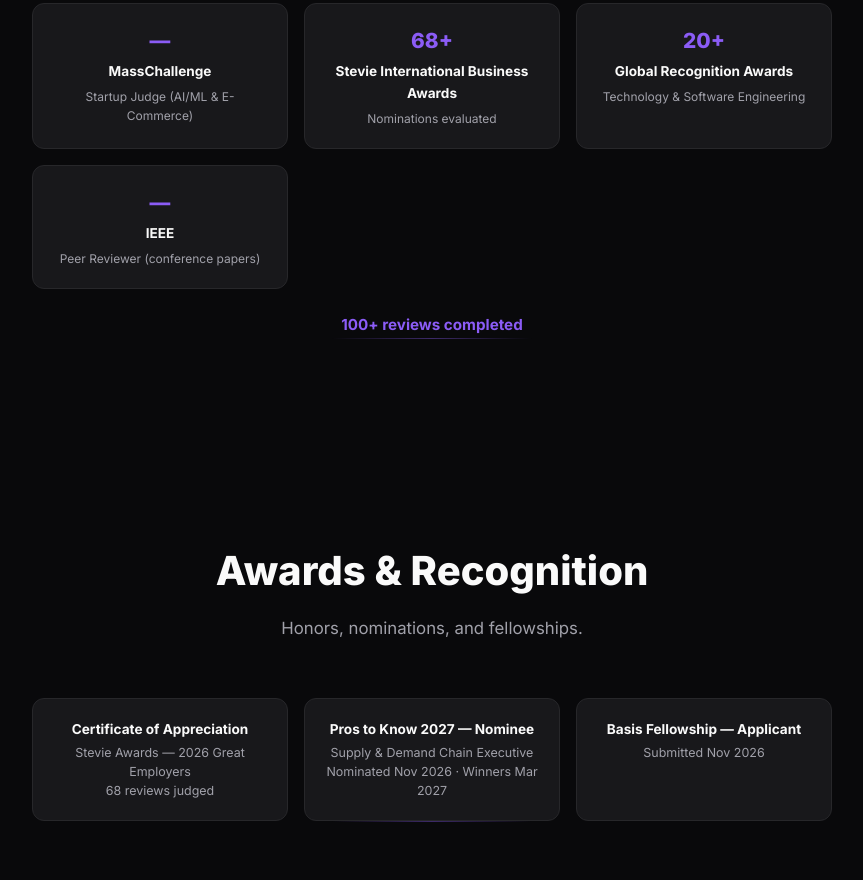
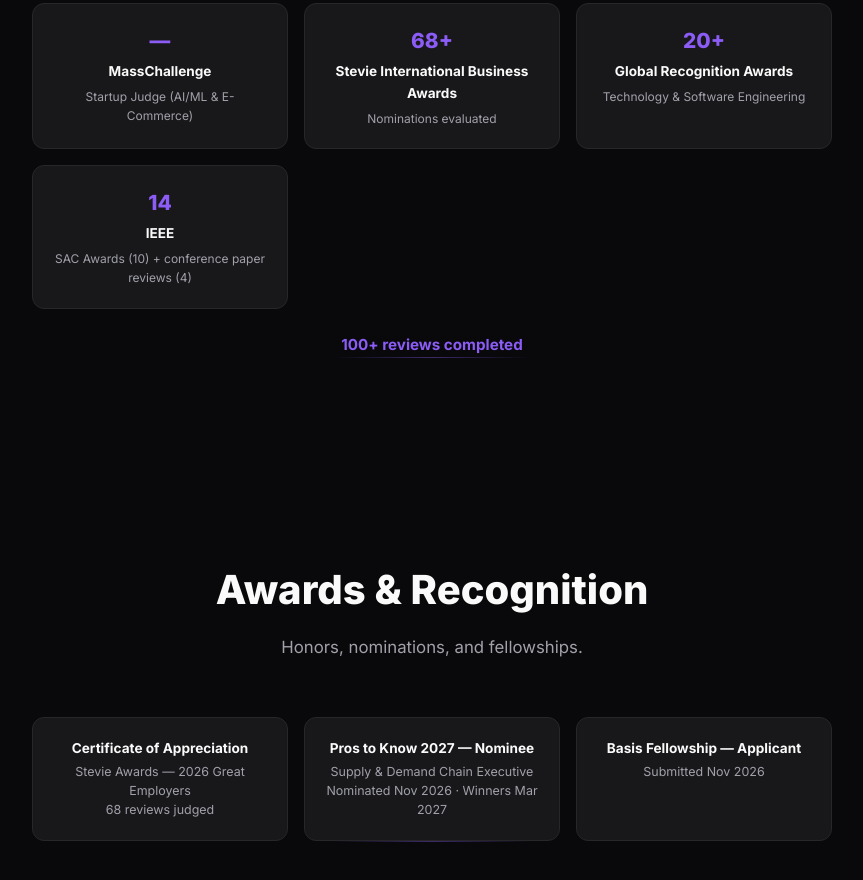
Before and after one commit to ghongeaniket24-byte/aniketghonge-portfolio, a plain HTML site: page index.html in a window 1280 px wide. Shown: the part 6277-7157 px from the top of the page, without its empty margins (208-1071 px from the left). Drawn offline with Linux system fonts and the light colour scheme; a script that the page names is missing.

Commit message:
Fix IEEE judging count: 14 reviews (SAC Awards 10 + conference paper reviews 4)

```diff
--- a/data/profile.json
+++ b/data/profile.json
@@ -29,7 +29,8 @@
  "judging": {
   "masschallenge": "Startup Judge (AI/ML & E-Commerce) — no reviews/assignments yet",
   "stevie": "68 reviews (Stevie International Business Awards; certificate confirms 50+)",
-  "total": "100+ reviews"
+  "total": "100+ reviews",
+  "ieee": "14 reviews — SAC Awards 10 (certificate secured Nov 19, 2026) + conference paper reviews 4 (NEXOTECH 2026 x3, IEEE-supported; AIEI 2027 x1). IILM 2026 x4 NOT counted as IEEE (sponsorship unverified — do not claim). Springer AI and Ethics x1 is Springer, not IEEE."
  },
  "last_updated": "2026-11-26",
  "leadership": {
--- a/index.html
+++ b/index.html
@@ -828,9 +828,9 @@ section.section-visible::after { width: 200px; }
         <p>Technology &amp; Software Engineering</p>
       </div>
       <div class="judging-card fade-up stagger-4">
-        <div class="judging-count">—</div>
+        <div class="judging-count">14</div>
         <h4>IEEE</h4>
-        <p>Peer Reviewer (conference papers)</p>
+        <p>SAC Awards (10) + conference paper reviews (4)</p>
       </div>
     </div>
     <p class="judging-total fade-up">100+ reviews completed</p>
```
